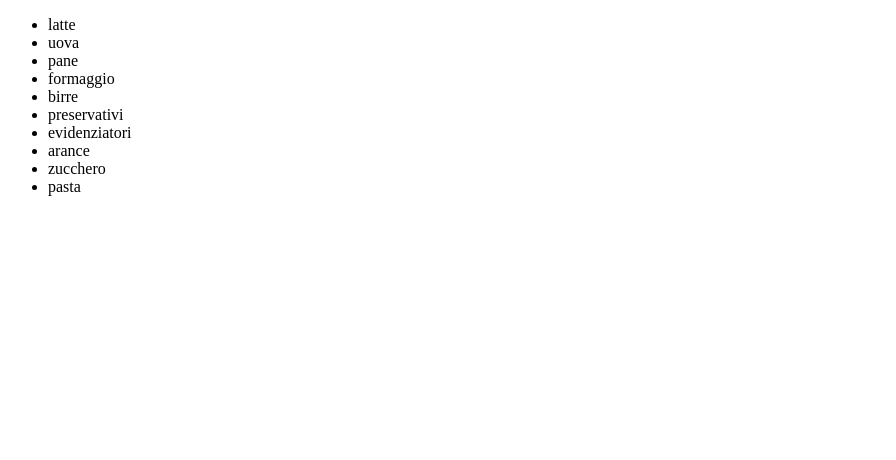
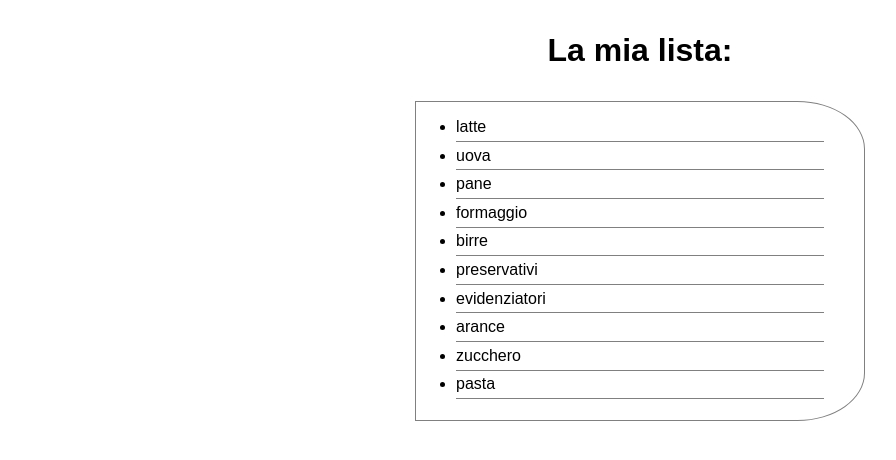
Before and after one commit to SimoneFerrini/js-lista-spesa, a plain HTML site: page index.html in a window 1280 px wide. Shown: the whole page, without its empty margins (0-896 px from the left). Drawn offline with Linux system fonts and the light colour scheme.

Commit message:
added better style

```diff
--- a/css/style.css
+++ b/css/style.css
@@ -0,0 +1,33 @@
+*{
+    margin: 0;
+    padding: 0;
+    box-sizing: border-box;
+    font-family: sans-serif;
+}
+
+.my-container{
+    display: flex;
+    flex-direction: column;
+    align-items: center;
+    max-width: 900px;
+    margin: 0 auto;
+    padding: 2em 0;
+}
+
+.title-style{
+ margin-bottom: 1em;
+}
+
+.inner-container-list{
+    padding: 1em 2.5em;
+    border: 1px solid grey;
+    border-radius: 0 15% 15% 0;
+
+    width: 50%;
+}
+
+.list-underline{
+    border-bottom: 1px solid grey;
+    margin-bottom: 0.3em;
+    padding-bottom: 0.3em;
+}
--- a/index.html
+++ b/index.html
@@ -9,10 +9,16 @@
 </head>
 
 <body>
+      <div class="my-container">
+        <h1 class="title-style">La mia lista: </h1>
+        <div class="inner-container-list">
+            <ul id="my-list">
 
-    <ul id="my-list">
+            </ul>
+        </div>
 
-    </ul>
+
+    </div>
 
 
     <!--script-->
--- a/js/script.js
+++ b/js/script.js
@@ -8,6 +8,7 @@ let indice = 0;
 while(indice < listaSpesa.length){
     let newListItem = document.createElement("li");
     listElements.append(newListItem);
+    newListItem.classList.add("list-underline");
     newListItem.innerHTML = listaSpesa[indice];
     indice++;
 }
```
